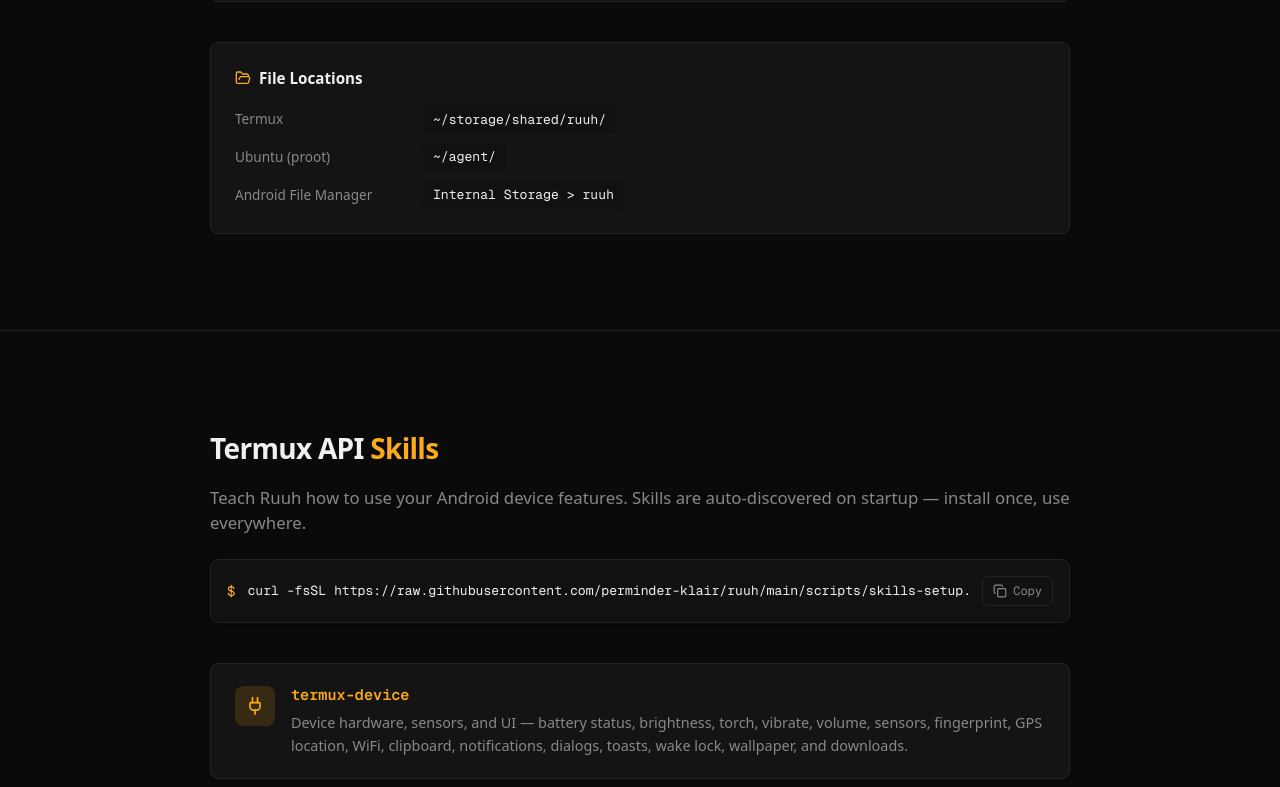
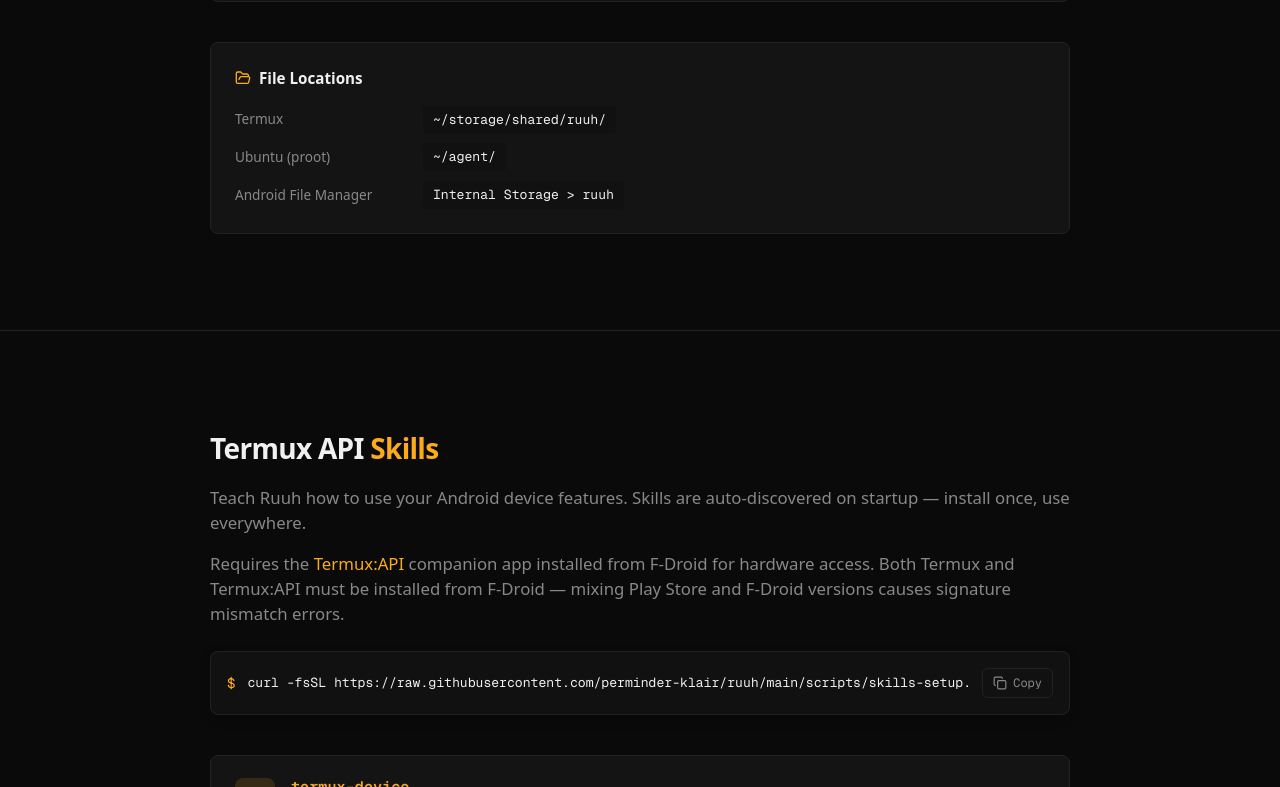
Before and after one commit to perminder-klair/ruuh, a Next.js app in the folder web/: page /docs in a window 1280 px wide. Shown: the part 2855-3642 px from the top of the page. Built offline with nearby package versions, Linux system fonts and the light colour scheme.

Commit message:
updated docs

```diff
--- a/web/app/docs/page.tsx
+++ b/web/app/docs/page.tsx
@@ -217,11 +217,11 @@
             </p>
           </AnimatedDiv>
           <AnimatedDiv delay={0.1}>
-            <div className="mb-12 flex flex-col items-start gap-3 rounded-lg border border-border bg-code-block p-4 shadow-premium-sm md:flex-row md:items-center">
+            <div className="mb-12 flex flex-col items-start gap-3 rounded-lg border border-border bg-code-block p-3 sm:p-4 shadow-premium-sm md:flex-row md:items-center">
               <span className="hidden shrink-0 select-none font-mono text-sm text-primary md:block">
                 $
               </span>
-              <code className="flex-1 overflow-x-auto whitespace-nowrap font-mono text-[0.82rem] text-foreground [scrollbar-width:none] [&::-webkit-scrollbar]:hidden">
+              <code className="flex-1 overflow-x-auto break-all sm:break-normal sm:whitespace-nowrap font-mono text-[0.75rem] sm:text-[0.82rem] text-foreground [scrollbar-width:none] [&::-webkit-scrollbar]:hidden">
                 {INSTALL_CMD}
               </code>
               <CopyButton text={INSTALL_CMD} />
@@ -347,17 +347,31 @@
             <h2 className="mb-4 text-[1.75rem] font-bold tracking-tight">
               Termux API <span className="text-primary">Skills</span>
             </h2>
-            <p className="mb-6 text-[1.05rem] text-muted-foreground">
+            <p className="mb-4 text-[1.05rem] text-muted-foreground">
               Teach Ruuh how to use your Android device features. Skills are
               auto-discovered on startup — install once, use everywhere.
             </p>
+            <p className="mb-6 text-[1.05rem] text-muted-foreground">
+              Requires the{" "}
+              <a
+                href="https://f-droid.org/en/packages/com.termux.api/"
+                className="text-primary hover:underline"
+                target="_blank"
+                rel="noopener noreferrer"
+              >
+                Termux:API
+              </a>{" "}
+              companion app installed from F-Droid for hardware access. Both
+              Termux and Termux:API must be installed from F-Droid — mixing
+              Play Store and F-Droid versions causes signature mismatch errors.
+            </p>
           </AnimatedDiv>
           <AnimatedDiv delay={0.1}>
-            <div className="mb-10 flex flex-col items-start gap-3 rounded-lg border border-border bg-code-block p-4 shadow-premium-sm md:flex-row md:items-center">
+            <div className="mb-10 flex flex-col items-start gap-3 rounded-lg border border-border bg-code-block p-3 sm:p-4 shadow-premium-sm md:flex-row md:items-center">
               <span className="hidden shrink-0 select-none font-mono text-sm text-primary md:block">
                 $
               </span>
-              <code className="flex-1 overflow-x-auto whitespace-nowrap font-mono text-[0.82rem] text-foreground [scrollbar-width:none] [&::-webkit-scrollbar]:hidden">
+              <code className="flex-1 overflow-x-auto break-all sm:break-normal sm:whitespace-nowrap font-mono text-[0.75rem] sm:text-[0.82rem] text-foreground [scrollbar-width:none] [&::-webkit-scrollbar]:hidden">
                 {SKILLS_CMD}
               </code>
               <CopyButton text={SKILLS_CMD} />
@@ -395,6 +409,23 @@
                     Communication and media — SMS send &amp; receive, contacts, call log,
                     camera photos, microphone recording, text-to-speech, media playback,
                     file sharing, storage picker, and calendar access.
+                  </p>
+                </div>
+              </div>
+            </StaggerItem>
+            <StaggerItem>
+              <div className="flex items-start gap-4 rounded-lg border border-border bg-card px-6 py-5">
+                <span className="mt-0.5 flex h-10 w-10 flex-shrink-0 items-center justify-center rounded-lg bg-primary/15 text-primary">
+                  <Settings className="size-5" />
+                </span>
+                <div>
+                  <h3 className="mb-1 font-mono text-[0.95rem] font-semibold text-primary">
+                    termux-system
+                  </h3>
+                  <p className="text-[0.9rem] leading-relaxed text-muted-foreground">
+                    System integration and automation — job scheduling, infrared
+                    transmit, USB device access, NFC tag read/write, and hardware
+                    keystore crypto.
                   </p>
                 </div>
               </div>
@@ -574,8 +605,8 @@
                   <span className="text-[0.9rem] text-muted-foreground">
                     {item.label}
                   </span>
-                  <div className="flex items-center gap-2">
-                    <code className="overflow-x-auto whitespace-nowrap rounded bg-code-block px-3 py-1.5 font-mono text-[0.8rem] text-foreground [scrollbar-width:none] [&::-webkit-scrollbar]:hidden">
+                  <div className="flex items-center gap-2 min-w-0">
+                    <code className="overflow-x-auto break-all sm:break-normal sm:whitespace-nowrap rounded bg-code-block px-3 py-1.5 font-mono text-[0.75rem] sm:text-[0.8rem] text-foreground [scrollbar-width:none] [&::-webkit-scrollbar]:hidden">
                       {item.cmd}
                     </code>
                     <CopyButton text={item.cmd} />
--- a/web/app/page.tsx
+++ b/web/app/page.tsx
@@ -11,6 +11,7 @@
   Shield,
   Smartphone,
   MessageSquare,
+  Settings,
 } from "lucide-react";
 import { CopyButton } from "@/components/copy-button";
 import {
@@ -133,11 +134,11 @@
             </p>
           </AnimatedDiv>
           <AnimatedDiv delay={0.3}>
-            <div className="mx-auto flex max-w-[620px] flex-col items-center gap-3 rounded-lg border border-border bg-code-block p-4 shadow-premium-sm text-left md:flex-row">
+            <div className="mx-auto flex max-w-[620px] flex-col items-center gap-3 rounded-lg border border-border bg-code-block p-3 sm:p-4 shadow-premium-sm text-left md:flex-row">
               <span className="hidden shrink-0 select-none font-mono text-sm text-primary md:block">
                 $
               </span>
-              <code className="flex-1 overflow-x-auto whitespace-nowrap font-mono text-[0.82rem] text-foreground [scrollbar-width:none] [&::-webkit-scrollbar]:hidden">
+              <code className="flex-1 overflow-x-auto break-all sm:break-normal sm:whitespace-nowrap font-mono text-[0.75rem] sm:text-[0.82rem] text-foreground [scrollbar-width:none] [&::-webkit-scrollbar]:hidden">
                 {INSTALL_CMD}
               </code>
               <CopyButton text={INSTALL_CMD} />
@@ -438,11 +439,25 @@
                 single command and Ruuh immediately knows how to use every Termux
                 API command on your device.
               </p>
-              <div className="flex flex-col items-start gap-3 rounded-lg border border-border bg-code-block p-4 shadow-premium-sm md:flex-row md:items-center">
+              <p className="text-[1.05rem] text-muted-foreground">
+                Requires the{" "}
+                <a
+                  href="https://f-droid.org/en/packages/com.termux.api/"
+                  className="text-primary hover:underline"
+                  target="_blank"
+                  rel="noopener noreferrer"
+                >
+                  Termux:API
+                </a>{" "}
+                companion app installed from F-Droid for hardware access. Both
+                Termux and Termux:API must be installed from F-Droid — mixing
+                Play Store and F-Droid versions causes signature mismatch errors.
+              </p>
+              <div className="flex flex-col items-start gap-3 rounded-lg border border-border bg-code-block p-3 sm:p-4 shadow-premium-sm md:flex-row md:items-center">
                 <span className="hidden shrink-0 select-none font-mono text-sm text-primary md:block">
                   $
                 </span>
-                <code className="flex-1 overflow-x-auto whitespace-nowrap font-mono text-[0.82rem] text-foreground [scrollbar-width:none] [&::-webkit-scrollbar]:hidden">
+                <code className="flex-1 overflow-x-auto break-all sm:break-normal sm:whitespace-nowrap font-mono text-[0.75rem] sm:text-[0.82rem] text-foreground [scrollbar-width:none] [&::-webkit-scrollbar]:hidden">
                   {SKILLS_CMD}
                 </code>
                 <CopyButton text={SKILLS_CMD} />
@@ -473,6 +488,18 @@
                   SMS send &amp; receive, contacts, call log, camera photos,
                   microphone recording, text-to-speech, media playback, file
                   sharing, storage picker, and calendar access.
+                </p>
+              </div>
+              <div className="rounded-lg border border-border bg-card p-7">
+                <span className="mb-3.5 flex h-10 w-10 items-center justify-center rounded-lg bg-primary/15 text-primary">
+                  <Settings className="size-5" />
+                </span>
+                <h3 className="mb-2 text-base font-semibold">
+                  System &amp; Automation
+                </h3>
+                <p className="text-[0.9rem] leading-relaxed text-muted-foreground">
+                  Job scheduling, infrared transmit, USB device access, NFC tag
+                  read/write, and hardware keystore crypto.
                 </p>
               </div>
             </div>
--- a/web/components/copy-button.tsx
+++ b/web/components/copy-button.tsx
@@ -26,7 +26,7 @@
       ) : (
         <Copy className="size-3.5" />
       )}
-      {copied ? "Copied!" : "Copy"}
+      <span className="hidden sm:inline">{copied ? "Copied!" : "Copy"}</span>
     </button>
   );
 }
```
Also changed, not shown: 1 other file (tests, documents, lock files or other folders).
